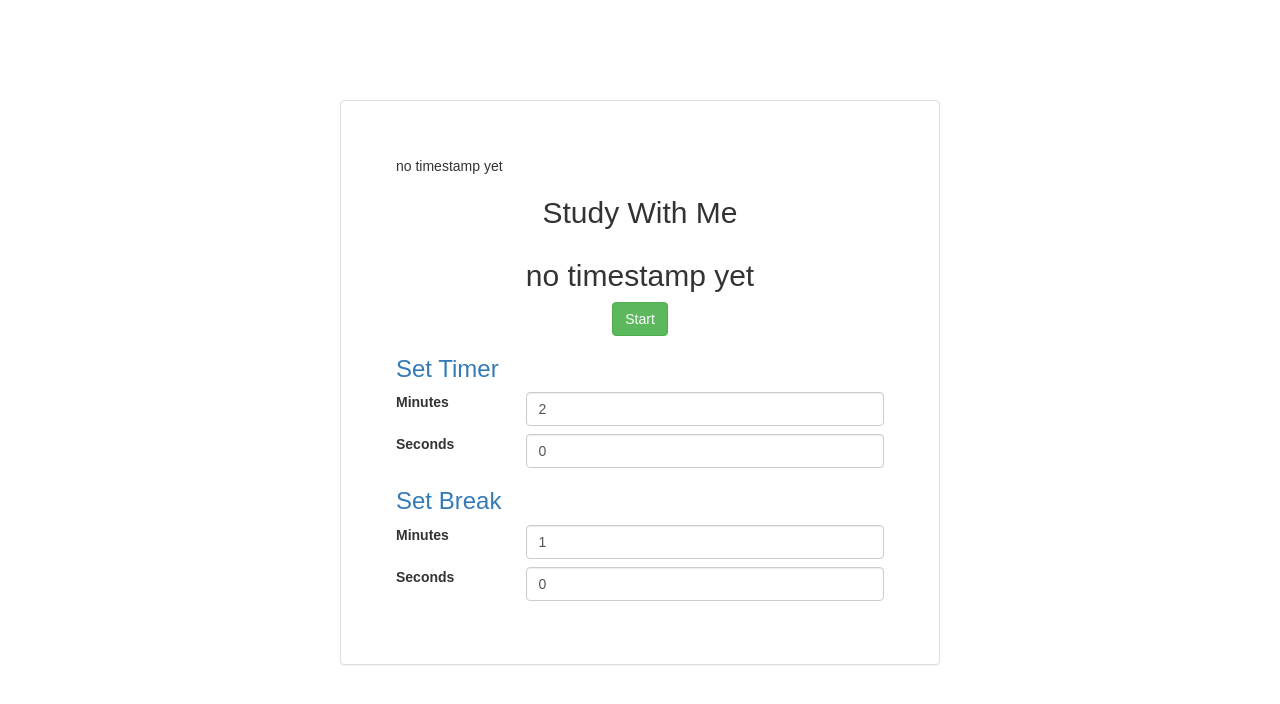
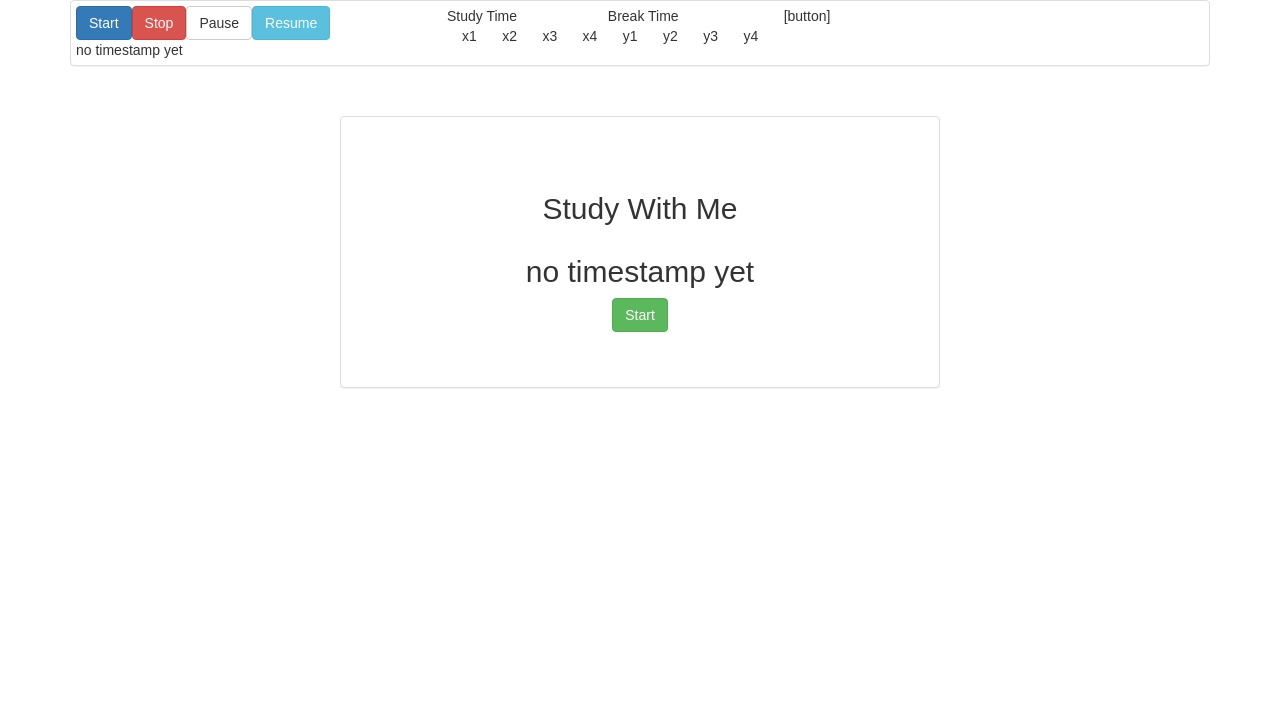
Before and after one commit to jonnyk20/swm-old, a React (Create React App) app in the folder client/: page / in a window 1280 px wide. Shown: the top 704 px of the page. Built offline with nearby package versions, Linux system fonts and the light colour scheme; no server answers.

Commit message:
styling admin panel

```diff
--- a/client/src/AdminPanel/components/AdminPanel.jsx
+++ b/client/src/AdminPanel/components/AdminPanel.jsx
@@ -1,13 +1,35 @@
 import React, { Component } from 'react';
+import TimerConfig from '../../TimerConfig/components/TimerConfig.jsx';
 
 class AdminPanel extends Component {
+  constructor(props){
+    super(props);
+    this.onHandleClick = this.onHandleClick.bind(this);
+  }
   render() {
-    return (<div>
-              <div>{ this.props.timestamp }</div>
+    return (
+          <div className='panel panel-default'>
+            <div className='admin row'>
+
+              <div className='col-sm-4'>
+                <button className='btn btn-primary' data-command='start' onClick={this.onHandleClick}>Start</button>
+                <button className='btn btn-danger' data-command='stop' onClick={this.onHandleClick}>Stop</button>
+                <button className='btn btn-default' data-command='pause' onClick={this.onHandleClick}>Pause</button>
+                <button className='btn btn-info' data-command='resume' onClick={this.onHandleClick}>Resume</button>
+                <div >{ this.props.timestamp }</div>
+              </div>
+              <div className='col-md-4'>
+                <TimerConfig />
+              </div>
             </div>
+          </div>
       )
+  }
+  onHandleClick(event){
+    const command = event.target.dataset.command;
+    console.log('command clicked', command)
+    this.props.controlTimer(command)
   }
 }
 
-
 export default AdminPanel;
--- a/client/src/App.css
+++ b/client/src/App.css
@@ -1,6 +1,6 @@
 .app-content {
   width: 600px;
-  margin-top: 100px;
+  margin-top: 50px;
   padding: 40px;
 }
 
@@ -14,3 +14,7 @@
     width: auto;
   }
 }
+
+.admin {
+  padding: 5px;
+}
--- a/client/src/App.js
+++ b/client/src/App.js
@@ -1,7 +1,7 @@
 import React, { Component } from 'react';
 import Timer from './Timer/components/Timer';
 import './App.css';
-import { subscribeToTimer } from './socketConnect';
+import { subscribeToTimer, modifyTimer } from './socketConnect';
 import AdminPanel from './AdminPanel/components/AdminPanel';
 
 class App extends Component {
@@ -10,19 +10,28 @@ class App extends Component {
     subscribeToTimer( 1000 , (err, timestamp) => this.setState({
       timestamp
     }));
+    this.controlTimer = this.controlTimer.bind(this)
   }
   state = {
     timestamp: 'no timestamp yet'
   };
   render() {
     return (
+      <div className='container'>
+         <AdminPanel
+          timestamp={ this.state.timestamp }
+          controlTimer={ this.controlTimer }
+          />
       <div className='panel panel-default app-content center-block'>
         <div className='panel-body'>
-          <AdminPanel timestamp={ this.state.timestamp }/>
           <Timer timestamp={ this.state.timestamp }/>
         </div>
       </div>
+      </div>
     );
+  }
+  controlTimer(command){
+    modifyTimer(command)
   }
 }
 
--- a/client/src/Timer/components/Timer.jsx
+++ b/client/src/Timer/components/Timer.jsx
@@ -3,7 +3,6 @@ import moment from 'moment';
 import TimerHeader from '../../TimerHeader/components/TimerHeader';
 import TimerDisplay from '../../TimerDisplay/components/TimerDisplay';
 import TimerButton from '../../TimerButton/components/TimerButton';
-import TimerConfig from '../../TimerConfig/components/TimerConfig';
 
 import * as timerStates from '../../timerStates';
 
@@ -114,16 +113,6 @@ class Timer extends Component {
           pauseTimer={this.pauseTimer}
           timerState={this.state.timerState}
         />
-        {
-          (this.state.timerState !== timerStates.RUNNING)
-          &&
-          (<TimerConfig
-              studyTime={this.state.studyTime}
-              setStudyTime={this.setStudyTime}
-              breakTime={this.state.breakTime}
-              setBreakTime={this.setBreakTime}
-            />)
-        }
       </div>
     );
   }
--- a/client/src/TimerConfig/components/TimerConfig.jsx
+++ b/client/src/TimerConfig/components/TimerConfig.jsx
@@ -6,94 +6,55 @@ class TimerConfig extends Component {
     this.handleChange = this.handleChange.bind(this);
   }
   handleChange(ev){
-    const newStudyTime = this.props.studyTime;
-    if (ev.target.id === 'study-minutes') newStudyTime.subtract(newStudyTime.get('minutes'), 'minutes').add(parseInt(ev.target.value, 10), 'minutes');
-    if (ev.target.id === 'study-seconds') newStudyTime.subtract(newStudyTime.get('seconds'), 'seconds').add(parseInt(ev.target.value, 10), 'seconds');
-    this.props.setStudyTime(newStudyTime);
-
-    const newBreakTime = this.props.breakTime;
-    if (ev.target.id === 'break-minutes') newBreakTime.subtract(newBreakTime.get('minutes'), 'minutes').add(parseInt(ev.target.value, 10), 'minutes');
-    if (ev.target.id === 'break-seconds') newBreakTime.subtract(newBreakTime.get('seconds'), 'seconds').add(parseInt(ev.target.value, 10), 'seconds');
-    this.props.setBreakTime(newBreakTime);
-
+    console.log('yah')
   }
 
   render() {
     return (
-      <div className='row'>
-
-        <h3 className='text-primary'>Set Timer</h3>
-
-        <div className='row control-row'>
-          <div className='form-group'>
-            <div className='col-sm-3'>
-              <label htmlFor='minutes'>Minutes</label>
+      <div>
+        <div className='row'>
+          <div className='col-md-5'>
+            <div className='row'>
+              Study Time
             </div>
-            <div className='col-sm-9'>
-              <input
-                id='study-minutes'
-                className='form-control'
-                type='number'
-                defaultValue={this.props.studyTime.get('minutes')}
-                onChange={this.handleChange}
-              />
+            <div className='row'>
+              <div className='col-sm-3'>
+                x1
+              </div>
+              <div className='col-sm-3'>
+                x2
+              </div>
+              <div className='col-sm-3'>
+                x3
+              </div>
+              <div className='col-sm-3'>
+                x4
+              </div>
             </div>
           </div>
-        </div>
-
-        <div className='row control-row'>
-          <div className='form-group'>
-            <div className='col-sm-3'>
-              <label htmlFor='seconds'>Seconds</label>
+          <div className='col-md-5'>
+            <div className='row'>
+              Break Time
             </div>
-            <div className='col-sm-9'>
-              <input
-                id='study-seconds'
-                className='form-control'
-                type='number'
-                defaultValue={this.props.studyTime.get('seconds')}
-                onChange={this.handleChange}
-              />
+            <div className='row'>
+              <div className='col-sm-3'>
+                  y1
+                </div>
+                <div className='col-sm-3'>
+                  y2
+                </div>
+                <div className='col-sm-3'>
+                  y3
+                </div>
+                <div className='col-sm-3'>
+                  y4
+                </div>
             </div>
           </div>
-        </div>
-
-        <h3 className='text-primary'>Set Break</h3>
-
-        <div className='row control-row'>
-          <div className='form-group'>
-            <div className='col-sm-3'>
-              <label htmlFor='minutes'>Minutes</label>
-            </div>
-            <div className='col-sm-9'>
-              <input
-                id='break-minutes'
-                className='form-control'
-                type='number'
-                defaultValue={this.props.breakTime.get('minutes')}
-                onChange={this.handleChange}
-              />
-            </div>
+          <div className='col-md-2'>
+              [button]
           </div>
         </div>
-
-        <div className='row control-row'>
-          <div className='form-group'>
-            <div className='col-sm-3'>
-              <label htmlFor='seconds'>Seconds</label>
-            </div>
-            <div className='col-sm-9'>
-              <input
-                id='break-seconds'
-                className='form-control'
-                type='number'
-                defaultValue={this.props.breakTime.get('seconds')}
-                onChange={this.handleChange}
-              />
-            </div>
-          </div>
-        </div>
-
       </div>
     );
   }
--- a/client/src/socketConnect.js
+++ b/client/src/socketConnect.js
@@ -12,13 +12,13 @@ socket.on('reconnect_failed', function() {
     console.log('Reconnection failed');
 });
 
-function modifyTimer(command, payload){
-  socket.emit('modifyTimer', command, JSON.stringify(payload) || null);
+function modifyTimer(command, newStudyTime, newBreakTime){
+  socket.emit('modifyTimer', command, newStudyTime, newBreakTime);
   console.log('modify event emitted');
 }
 
-setTimeout( () => modifyTimer('pause'), 5000);
-setTimeout( () => modifyTimer('start'), 10000);
+// setTimeout( () => modifyTimer('pause'), 5000);
+// setTimeout( () => modifyTimer('start'), 10000);
 
 export {
   subscribeToTimer,
```
Also changed, not shown: 2 other files (tests, documents, lock files or other folders).
